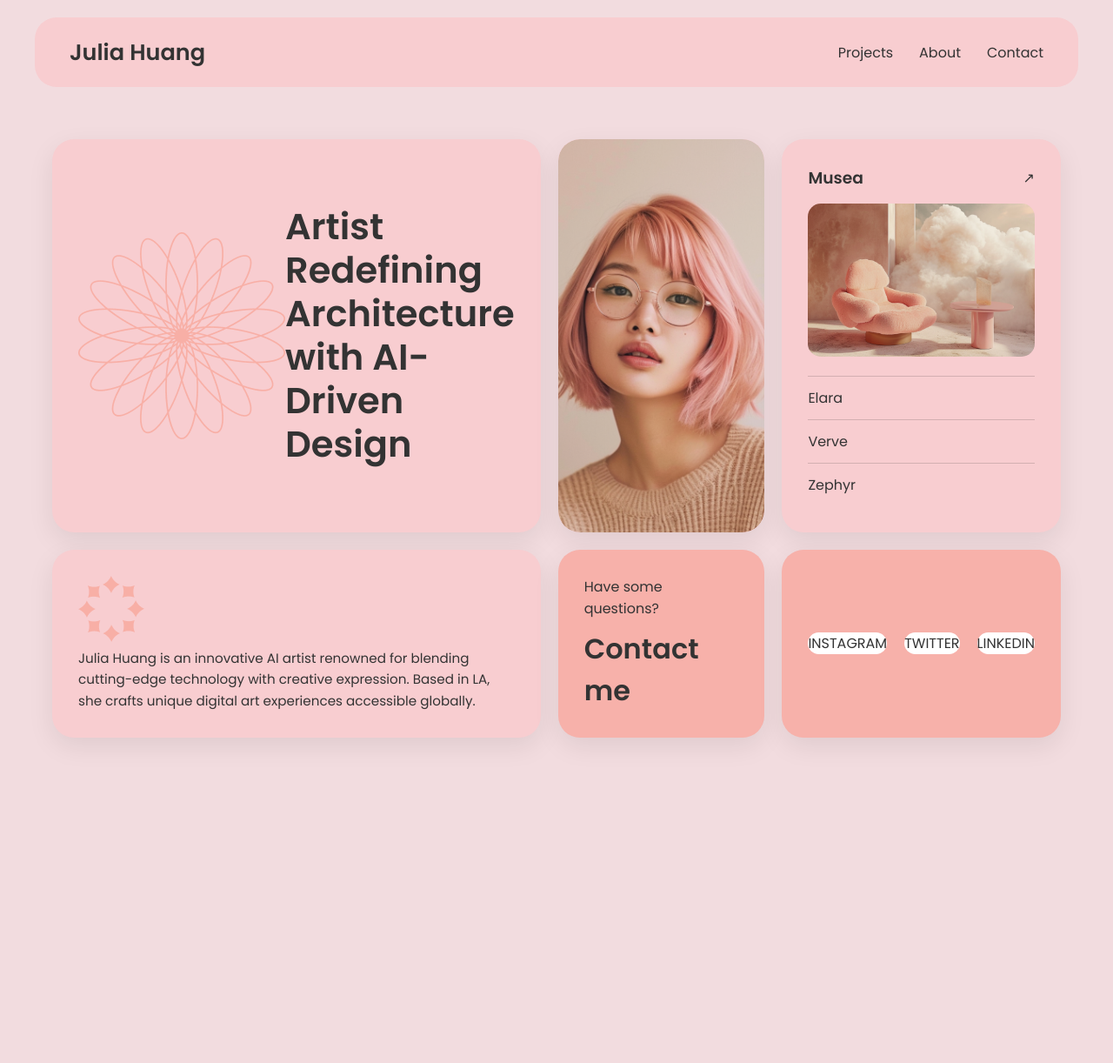
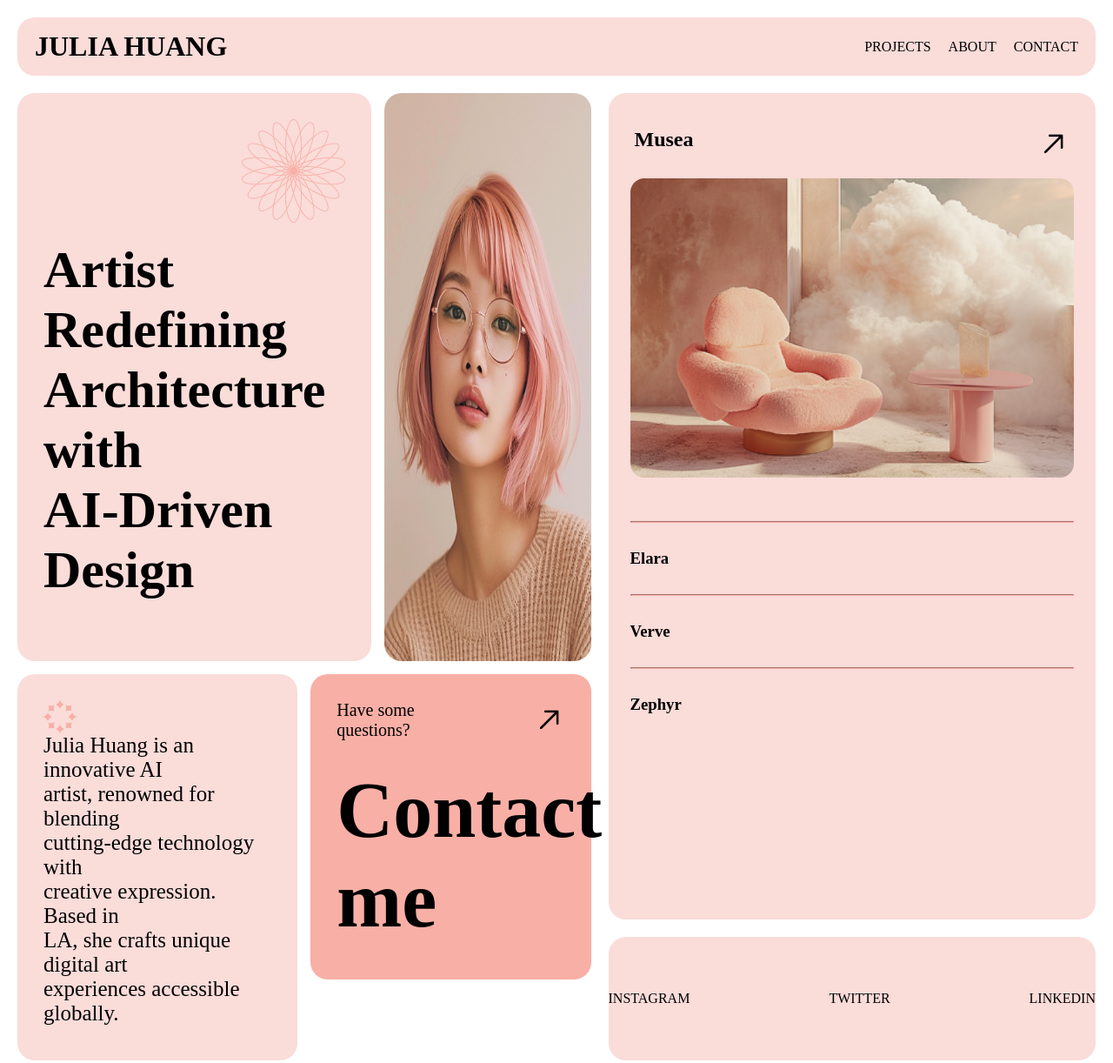
Before and after one commit to lSagenav/html, a plain HTML site: page index.html in a window 1280 px wide. Shown: the whole page at 87% size. Before the commit the page ends 908 px from the top, so only its background shows below. Drawn offline with Linux system fonts and the light colour scheme.

Commit message:
correciones

```diff
--- a/index.html
+++ b/index.html
@@ -1,74 +1,99 @@
 <!DOCTYPE html>
-<html lang="en">
-
+<html lang="en"> <!-- Declaración del tipo de documento y lenguaje -->
 <head>
-    <meta charset="UTF-8" />
-    <meta name="viewport" content="width=device-width, initial-scale=1.0" />
-    <title>Julia Huang Portfolio</title>
-    <link rel="stylesheet" href="styles.css" />
-    <link href="https://fonts.googleapis.com/css2?family=Poppins:wght@400;600&display=swap" rel="stylesheet">
+    <meta charset="UTF-8"> <!-- Codificación de caracteres -->
+    <meta name="viewport" content="width=device-width, initial-scale=1.0"> <!-- Adaptación responsive -->
+    <title>Julia Huang</title> <!-- Título de la pestaña del navegador -->
+    <link rel="stylesheet" href="style.css"> <!-- Vinculación con el archivo CSS -->
 </head>
-
 <body>
 
-    <header>
-        <div class="init-bar">
-            <h1>Julia Huang</h1>
-            <nav class="navbar">
-                <a href="#">Projects</a>
-                <a href="#">About</a>
-                <a href="#">Contact</a>
-            </nav>
-        </div>
+    <!-- NAVBAR / ENCABEZADO PRINCIPAL -->
+    <header class="headerprin">
+        <h1>JULIA HUANG</h1> <!-- Nombre principal -->
+
+        <nav class="links"> <!-- Menú de navegación -->
+            <a href="#">PROJECTS</a>
+            <a href="#">ABOUT</a>
+            <a href="#">CONTACT</a>
+        </nav>
     </header>
 
-    <main class="dashboard">
+    <!-- CONTENIDO PRINCIPAL -->
+    <div class="todoelcontenidoo">
+        <main>
 
-        <section class="card intro-text">
-            <img src="./img/figura.png" alt="logo">
-            <h2>
-                Artist Redefining Architecture with AI-Driven Design
-            </h2>
-        </section>
+            <!-- PRIMERA TARJETA (Título + Icono) -->
+            <article class="articulo1">
+                <img src="assets/FLOWER ICON.png" alt="icon"> <!-- Icono decorativo -->
+                <h1>
+                    Artist Redefining <br>
+                    Architecture with <br>
+                    AI-Driven Design
+                </h1>
+            </article>
 
-        <section class="card portrait-card">
-            <img src="./img/Imagen_pegada.png" alt="Julia Huang portrait">
-        </section>
+            <!-- Imagen principal destacada -->
+            <div class="imageninde">
+                <img src="assets/IMAGE.png" alt="Main image" class="main-img">
+            </div>
 
-        <section class="card gallery">
-            <div class="gallery-header">
-                <h3>Musea</h3>
-                <span>↗</span>
-            </div>
-            <img src="./img/Musea.png" alt="Musea artwork">
-            <ul class="project-list">
-                <li>Elara</li>
-                <li>Verve</li>
-                <li>Zephyr</li>
-            </ul>
-        </section>
+            <!-- SEGUNDA TARJETA (Biografía) -->
+            <article class="articulo2">
+                <img src="assets/CIRCLE ICON.png" alt="icon" class="icon">
+                <p>
+                    Julia Huang is an innovative AI <br> artist, renowned for blending <br>
+                    cutting-edge technology with <br> creative expression. Based in <br> LA,
+                    she crafts unique digital art <br> experiences accessible globally.
+                </p>
+            </article>
 
-        <section class="card bio">
-            <img src="./img/icono_pink.png" alt="logo">
-            <p>
-                Julia Huang is an innovative AI artist renowned for blending cutting-edge
-                technology with creative expression. Based in LA, she crafts unique
-                digital art experiences accessible globally.
-            </p>
-        </section>
+            <!-- TERCERA TARJETA (Contacto) -->
+            <article class="articulo3">
+                <header class="headerar3">
+                    <p>Have some <br> questions?</p>
+                    <img src="assets/ARROW.png" alt="Imagen">
+                </header>
+                <h2>Contact me</h2>
+            </article>
 
-        <section class="card contact-box">
-            <p>Have some questions?</p>
-            <h2>Contact me</h2>
-        </section>
+        </main>
 
-        <section class="card social-footer">
-            <a href="#">INSTAGRAM</a>
-            <a href="#">TWITTER</a>
-            <a href="#">LINKEDIN</a>
-        </section>
+        <!-- COLUMNA DERECHA -->
+        <div class="columna_derecha">
 
-    </main>
+            <!-- TARJETA DE PROYECTOS -->
+            <article class="articulo4">
+                <header class="headerar4">
+                    <h2>Musea</h2>
+                    <img src="assets/ARROW.png" alt="imagen">
+                </header>
 
+                <!-- Imagen dentro de la tarjeta -->
+                <div class="imagennube">
+                    <img src="assets/lilcoderman_pink_chair_sitting_on_table_in_a_room_in_the_style__8f5e5aa9-38f8-4af0-89f3-8572b0ae9362 1.png" alt="imagen">
+                </div>
+
+                <!-- Lista de proyectos -->
+                <section>
+                    <hr>
+                    <h3>Elara</h3>
+                    <hr>
+                    <h3>Verve</h3>
+                    <hr>
+                    <h3>Zephyr</h3>
+                </section>
+            </article>
+
+            <!-- FOOTER / REDES SOCIALES -->
+            <footer>
+                <nav>
+                    <a href="">INSTAGRAM</a>
+                    <a href="">TWITTER</a>
+                    <a href="">LINKEDIN</a>
+                </nav>
+            </footer>
+        </div>
+    </div>
 </body>
 </html>
--- /dev/null
+++ b/style.css
@@ -0,0 +1,197 @@
+/* RESETEO GENERAL */
+*{
+    margin: 0;
+    padding: 0;
+    box-sizing: border-box; /* Asegura que padding y border no afecten el tamaño total */
+}
+
+/* HEADER PRINCIPAL */
+.headerprin {
+    display: flex; /* Flexbox para alinear elementos */
+    justify-content: space-between; /* Espaciado entre título y menú */
+    align-items: center; /* Centrado vertical */
+    padding: 15px 20px;
+    margin: 20px;
+    background: #FADCD9; /* Color pastel */
+    border-radius: 20px; /* Bordes redondeados */
+}
+
+.links {
+    display: flex;
+    gap: 20px; /* Espaciado entre enlaces */
+}
+
+.headerprin a {
+    text-decoration: none; /* Quitar subrayado */
+    color: black;
+}
+
+.headerprin a:hover{
+    color: rgb(0, 110, 255); /* Cambio de color al pasar el mouse */
+}
+
+/* CONTENEDOR PRINCIPAL */
+.todoelcontenidoo{
+    display: grid; /* Layout en dos columnas */
+    grid-template-columns: 2fr 1fr; /* Columna izquierda más grande */
+    gap: 20px;
+    margin: 0px 20px 20px;
+}
+
+/* TARJETA 1 */
+.articulo1{
+    display: flex;
+    background-color: #FADCD9;
+    grid-column: 1 / span 5; /* Ocupa varias columnas */
+    gap: 20px;
+    border-radius: 20px;
+    flex-direction: column;
+    justify-content: space-between;
+    align-items: flex-end;
+    padding: 30px 30px 70px;
+}
+
+.articulo1 img{
+    width: 119px;
+    height: 119px;
+}
+
+.articulo1 h1{
+    align-self: self-start; /* Alinea el título a la izquierda */
+    font-size: 60px;
+}
+
+/* IMAGEN PRINCIPAL */
+.imageninde{
+    grid-column: 6 / span 3; /* Ubicación en el grid */
+}
+
+.imageninde img{
+    width: 100%;
+    height: 100%;
+    border-radius: 20px ;
+}
+
+/* TARJETA 2 (Bio) */
+.articulo2{
+    background-color: #FADCD9;
+    grid-column: 1 / span 4;
+    border-radius: 20px;
+    display: flex;
+    flex-direction: column;
+    justify-content: space-between;
+    padding: 30px 30px 40px;
+}
+
+.articulo2 img{
+    width: 38px;
+    height: 38px;
+}
+
+.articulo2 p{
+    font-size: 25px;
+}
+
+/* TARJETA 3 (Contacto) */
+.articulo3{
+    background-color: #F8AFA6;
+    grid-column: 5 / span 4;
+    height: 351px;
+    border-radius: 20px;
+    display: flex;
+    flex-direction: column;
+    justify-content: space-between;
+    padding: 30px 30px 40px;
+}
+
+.headerar3{
+    display: flex;
+    justify-content: space-between;
+    align-items: center;
+}
+
+.articulo3 p{
+    font-size: 20px;
+}
+
+.articulo3 h2{
+    font-size: 90px; /* Texto grande para destacar */
+}
+
+/* GRID PRINCIPAL */
+main{
+    display: grid;
+    grid-template-columns: repeat(8, 1fr); /* 8 columnas iguales */
+    gap: 15px;
+}
+
+/* TARJETA 4 (Proyectos) */
+.articulo4{
+    background-color: #FADCD9;
+    border-radius: 20px;
+    grid-row: 1 / 7; /* Ocupa varias filas */
+}
+
+/* FOOTER */
+footer{
+    background-color: #FADCD9;
+    border-radius: 20px;
+    grid-row: 7;
+    display: flex;
+    justify-content: space-around;
+    align-items: center;
+}
+
+footer a{
+    text-decoration: none;
+    color: black;
+}
+
+footer nav{
+    display: flex;
+    gap: 10rem; /* Espaciado grande entre enlaces */
+}
+
+footer a:hover{
+    color: blue;
+}
+
+/* COLUMNA DERECHA */
+.columna_derecha{
+    display: grid;
+    grid-template-rows: repeat(7, 1fr);
+    gap: 20px;
+}
+
+/* Imagen dentro de la tarjeta de proyectos */
+.imagennube{
+    display: flex;
+    margin: 0 25px 50px 25px;
+    justify-content: center;
+}
+
+.imagennube img{
+    border-radius: 16px;
+    width: 100%;
+}
+
+/* Sección de proyectos */
+.articulo4 section{
+    display: flex;
+    flex-direction: column;
+    margin: 0 25px 0 25px;
+    gap: 30px;
+}
+
+/* Header dentro de la tarjeta de proyectos */
+.headerar4{
+    display: flex;
+    justify-content: space-between;
+    margin: 20px 10px;
+    padding: 20px 20px 0;
+}
+
+/* Estilo de líneas divisorias */
+hr{
+    border-color: #F8AFA6;
+}
--- a/styles.css
+++ /dev/null
@@ -1,265 +0,0 @@
-/* =====================================================
-   RESET GLOBAL
-   ===================================================== */
-/* Elimina márgenes y paddings por defecto del navegador
-   y evita problemas de cálculo de tamaños */
-* {
-    margin: 0;
-    padding: 0;
-    box-sizing: border-box;
-    /* Incluye padding y borde en el ancho */
-}
-
-/* =====================================================
-   BODY
-   ===================================================== */
-/* Estilos generales de toda la página */
-body {
-    background-color: #f2dcdf;
-    /* Color de fondo general */
-    font-family: 'Poppins', sans-serif;
-    /* Fuente global */
-    color: #333;
-    /* Color base del texto */
-}
-
-/* =====================================================
-   HEADER
-   ===================================================== */
-header {
-    padding: 20px;
-    /* Separación del borde del navegador */
-}
-
-/* Barra superior (logo + navegación) */
-.init-bar {
-    background-color: #f8cdd0;
-    border-radius: 25px;
-    /* Bordes redondeados */
-
-    max-width: 1200px;
-    /* Limita el ancho */
-    margin: auto;
-    /* Centra horizontalmente */
-
-    padding: 0 40px;
-    /* Espacio interno lateral */
-    height: 80px;
-
-    display: flex;
-    /* Flexbox para alinear contenido */
-    justify-content: space-between;
-    /* Logo a la izquierda, nav a la derecha */
-    align-items: center;
-    /* Centrado vertical */
-}
-
-/* Título principal */
-.init-bar h1 {
-    font-size: 1.6rem;
-    font-weight: 600;
-}
-
-/* Navegación */
-.navbar {
-    display: flex;
-    /* Links en fila */
-    gap: 30px;
-    /* Espacio entre enlaces */
-}
-
-/* Enlaces del menú */
-.navbar a {
-    text-decoration: none;
-    /* Quita subrayado */
-    color: #333;
-    font-weight: 500;
-}
-
-/* =====================================================
-   GRID PRINCIPAL (LAYOUT)
-   ===================================================== */
-/* Contenedor principal del contenido */
-.dashboard {
-    max-width: 1200px;
-    /* Misma anchura que el header */
-    margin: 20px auto;
-    /* Centrado + separación vertical */
-    padding: 20px;
-
-    display: grid;
-    /* CSS Grid */
-    grid-template-columns: 2fr 1fr 1fr;
-    /* 3 columnas (la primera es más ancha) */
-    grid-template-rows: auto auto auto;
-    /* <-- CORRECCIÓN: 3 filas automáticas */
-    gap: 20px;
-
-    /* Espacio entre cards */
-    .dashboard {
-        gap: 30px;
-        /* o incluso 40px si quieres más aire */
-    }
-
-}
-
-/* =====================================================
-   CARD BASE (REUTILIZABLE)
-   ===================================================== */
-/* Estilo base que comparten todas las secciones */
-.card {
-    background-color: #f8cdd0;
-    border-radius: 25px;
-    padding: 30px;
-    box-shadow: 0 10px 30px rgba(0, 0, 0, 0.08);
-    /* Sombra suave */
-}
-
-/* =====================================================
-   TEXTO PRINCIPAL (INTRO)
-   ===================================================== */
-.intro-text {
-    /* Por defecto: grid-column: 1; grid-row: 1; */
-    display: flex;
-    /* Para centrar contenido */
-    align-items: center;
-    /* Centrado vertical del texto */
-}
-
-/* Texto grande tipo "hero" */
-.intro-text h2 {
-    font-size: 2.6rem;
-    line-height: 1.2;
-    /* Espacio entre líneas */
-}
-
-/* =====================================================
-   FOTO
-   ===================================================== */
-.portrait-card {
-    grid-column: 2;
-    /* Columna central */
-    grid-row: 1;
-    /* Primera fila */
-
-    padding: 0;
-    /* Quita padding para que la imagen toque bordes */
-    overflow: hidden;
-    /* Recorta la imagen */
-}
-
-/* Imagen de la foto */
-.portrait-card img {
-    width: 100%;
-    height: 100%;
-    object-fit: cover;
-    /* Mantiene proporción sin deformar */
-    border-radius: 25px;
-}
-
-/* =====================================================
-   GALERÍA (MUSEA)
-   ===================================================== */
-.gallery {
-    grid-column: 3;
-    grid-row: 1;
-}
-
-
-/* Encabezado de la galería */
-.gallery-header {
-    display: flex;
-    justify-content: space-between;
-    /* Título a la izquierda, icono a la derecha */
-    align-items: center;
-
-}
-
-/* Imagen principal del proyecto */
-.gallery img {
-    width: 100%;
-    border-radius: 15px;
-    margin: 15px 0;
-    /* Separación vertical */
-}
-
-/* Lista de proyectos */
-.project-list {
-    list-style: none;
-    /* Quita los puntos */
-}
-
-/* Cada item de la lista */
-.project-list li {
-    padding: 12px 0;
-    border-top: 1px solid rgba(0, 0, 0, 0.15);
-    /* Línea separadora */
-}
-
-/* =====================================================
-   BIOGRAFÍA
-   ===================================================== */
-.bio {
-    grid-column: 1;
-    /* Primera columna */
-    grid-row: 2;
-    /* Segunda fila */
-
-    font-size: 0.95rem;
-    line-height: 1.6;
-    /* Texto cómodo de leer */
-}
-
-/* =====================================================
-   CONTACTO
-   ===================================================== */
-.contact-box {
-    grid-column: 2;
-    /* Columna central */
-    grid-row: 2;
-    /* Segunda fila */
-
-    background-color: #f7b1aa;
-    /* Color distinto para destacar */
-    display: flex;
-    flex-direction: column;
-    /* Elementos en columna */
-    justify-content: space-between;
-    /* Espacio entre texto y título */
-}
-
-/* Título del contacto */
-.contact-box h2 {
-    font-size: 2rem;
-}
-
-/* =====================================================
-   REDES SOCIALES (POSICIÓN GRID)
-   ===================================================== */
-.social-footer {
-    grid-column: 3;
-    grid-row: 2;
-
-    background-color: #f7b1aa;
-    border-radius: 25px;
-    padding: 30px;
-    min-height: 180px;
-
-    display: flex;
-    flex-direction: row;
-    /* ← cambia a horizontal */
-    justify-content: space-around;
-    /* ← reparte los botones */
-    align-items: center;
-    gap: 20px;
-    /* ← espacio entre botones */
-}
-
-/* Botones estilo pill */
-.social-footer a {
-    background-color: #fff;
-    padding: auto;
-    border-radius: 30px;
-    text-decoration: none;
-    color: #333;
-}
```
Also changed, not shown: assets/ARROW.png (added), assets/CIRCLE ICON.png (added), assets/FLOWER ICON.png (added), assets/IMAGE.png (added), assets/lilcoderman_pink_chair_sitting_on_table_in_a_room_in_the_style__8f5e5aa9-38f8-4af0-89f3-8572b0ae9362 1.png (added), img/Imagen pegada.png (deleted), img/Imagen_pegada.png (deleted), img/Musea.png (deleted), img/figura.png (deleted), img/gato.png (deleted), img/guaca.jpg (deleted), img/icono.png (deleted), img/icono_pink.png (deleted), img/perro.jpg (deleted), 1 more files.
